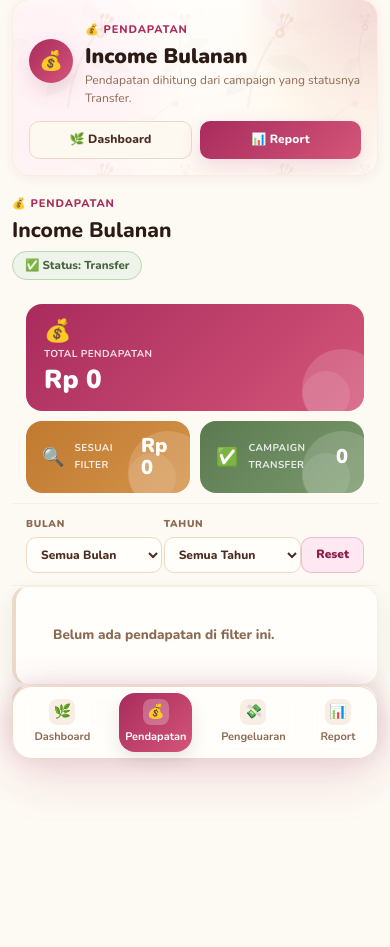
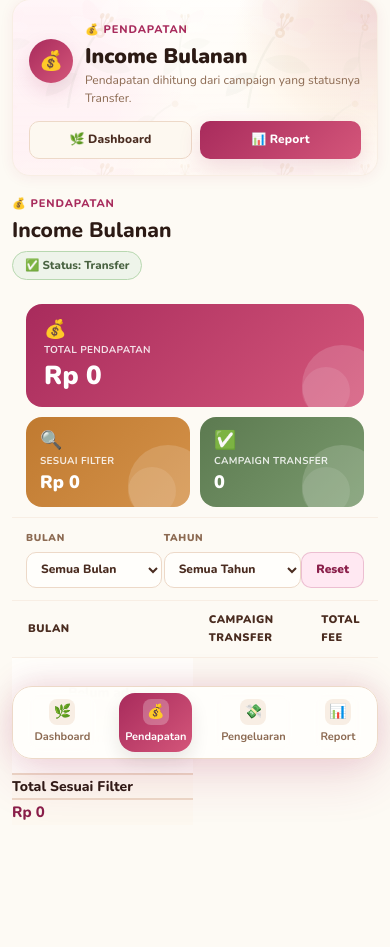
Before and after one commit to hendrikusray/daily-task, a Flask app: page /pendapatan in a window 390 px wide. Shown: the part 75-1022 px from the top of the page. Before the commit the page ends 859 px from the top, so only its background shows below. Run offline with Flask 3, Linux system fonts and the light colour scheme; a user stored in the database is signed in; data that the repository does not hold is empty.

Commit message:
pendapatan mobile: fix stat cards, table layout, chart labels
- Stat cards: total full-width, two smaller cards vertical (not horizontal)
  so value never truncates
- Monthly table: override dashboard card-layout on mobile, keep as proper
  table with comfortable padding
- Chart: short month labels on mobile ("Nov '25"), 30deg rotation

Co-Authored-By: Claude Sonnet 4.6 <noreply@anthropic.com>

```diff
--- a/app/static/css/style.css
+++ b/app/static/css/style.css
@@ -3083,6 +3083,41 @@ body[data-theme="polka"].auth-page::after {
     font-weight: 800;
 }
 
+@media (max-width: 840px) {
+    /* Keep monthly-table as a real table, don't inherit dashboard card style */
+    .monthly-table,
+    .monthly-table tbody,
+    .monthly-table thead,
+    .monthly-table tr,
+    .monthly-table td,
+    .monthly-table th {
+        display: revert;
+        width: auto;
+    }
+    .monthly-table {
+        width: 100%;
+        border-collapse: collapse;
+        border-spacing: 0;
+        background: transparent;
+        box-shadow: none;
+        border: none;
+    }
+    .monthly-table thead { display: table-header-group; }
+    .monthly-table tr { display: table-row; background: transparent; border: none; box-shadow: none; border-radius: 0; border-left-width: 0; }
+    .monthly-table td, .monthly-table th {
+        display: table-cell;
+        padding: 14px 16px;
+        border: none;
+        border-bottom: 1px solid var(--line-soft);
+        white-space: normal;
+        word-break: break-word;
+        grid-template-columns: none;
+    }
+    .monthly-table td::before { display: none; }
+    .monthly-table th { font-size: 11px; padding: 10px 16px; }
+    .monthly-table .monthly-total { white-space: nowrap; }
+}
+
 /* income header meta */
 .income-meta { display: flex; align-items: center; gap: 8px; flex-wrap: wrap; }
 .income-status-badge {
@@ -3147,38 +3182,26 @@ body[data-theme="polka"].auth-page::after {
 }
 
 @media (max-width: 720px) {
-    /* Total card full width, other two side by side */
     .income-stat-grid {
         grid-template-columns: 1fr 1fr;
         padding: 14px 14px 10px;
         gap: 10px;
     }
+    /* Total card spans full width */
     .income-stat-card:first-child {
         grid-column: span 2;
-    }
-    /* Compact card layout on mobile: horizontal row */
-    .income-stat-card {
-        flex-direction: row;
-        align-items: center;
-        gap: 10px;
-        padding: 14px 16px;
-    }
-    .income-stat-card:first-child {
-        flex-direction: column;
-        align-items: flex-start;
+        padding: 16px 18px;
         gap: 4px;
-        padding: 16px 18px;
-    }
-    .income-stat-icon { font-size: 18px; flex-shrink: 0; }
-    .income-stat-card:first-child .income-stat-icon { font-size: 22px; }
-    .income-stat-label { font-size: 10px; }
-    .income-stat-value { font-size: 20px; }
+    }
+    /* Two smaller cards stay vertical, compact */
+    .income-stat-card:not(:first-child) {
+        padding: 14px 14px;
+        gap: 4px;
+    }
+    .income-stat-icon { font-size: 18px; }
+    .income-stat-label { font-size: 10px; letter-spacing: 0.03em; }
+    .income-stat-value { font-size: 18px; }
     .income-stat-card:first-child .income-stat-value { font-size: 26px; }
-    /* For the two smaller cards, stack label+value together */
-    .income-stat-card:not(:first-child) .income-stat-label,
-    .income-stat-card:not(:first-child) .income-stat-value {
-        display: block;
-    }
 }
 
 .income-filter-bar {
--- a/app/templates/pendapatan.html
+++ b/app/templates/pendapatan.html
@@ -135,7 +135,15 @@
 (function() {
     var rows = {{ monthly_income | tojson }};
     rows = rows.slice().reverse();
-    var labels = rows.map(function(r) { return r.label; });
+    var isMobile = window.innerWidth < 600;
+    var labels = rows.map(function(r) {
+        if (isMobile) {
+            // "November 2025" → "Nov '25"
+            var parts = r.label.split(' ');
+            return parts[0].substring(0, 3) + " '" + parts[1].slice(-2);
+        }
+        return r.label;
+    });
     var values = rows.map(function(r) { return r.total; });
 
     var ctx = document.getElementById('incomeChart').getContext('2d');
@@ -180,7 +188,11 @@
                     grid: { color: 'rgba(0,0,0,0.06)' }
                 },
                 x: {
-                    ticks: { font: { family: 'Nunito', size: 12 } },
+                    ticks: {
+                        font: { family: 'Nunito', size: isMobile ? 10 : 12 },
+                        maxRotation: isMobile ? 30 : 0,
+                        minRotation: isMobile ? 30 : 0,
+                    },
                     grid: { display: false }
                 }
             }
```
